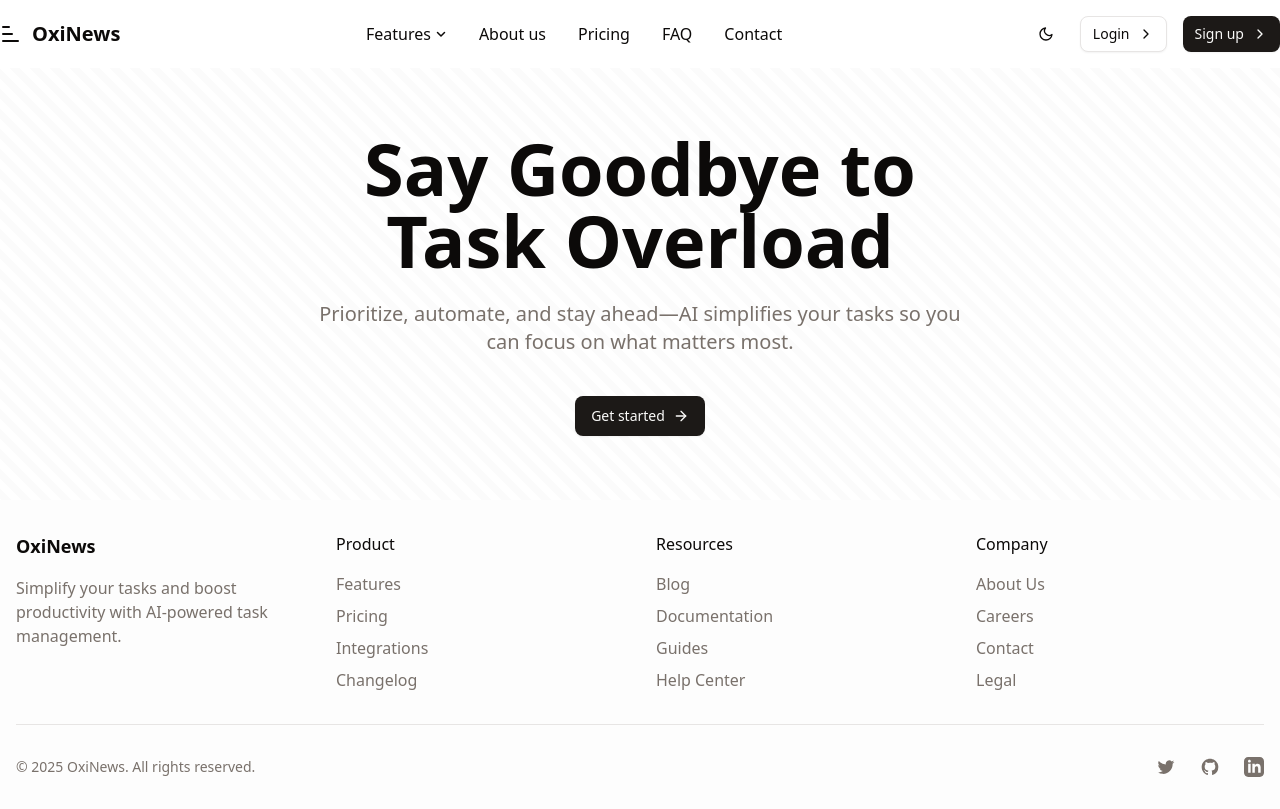
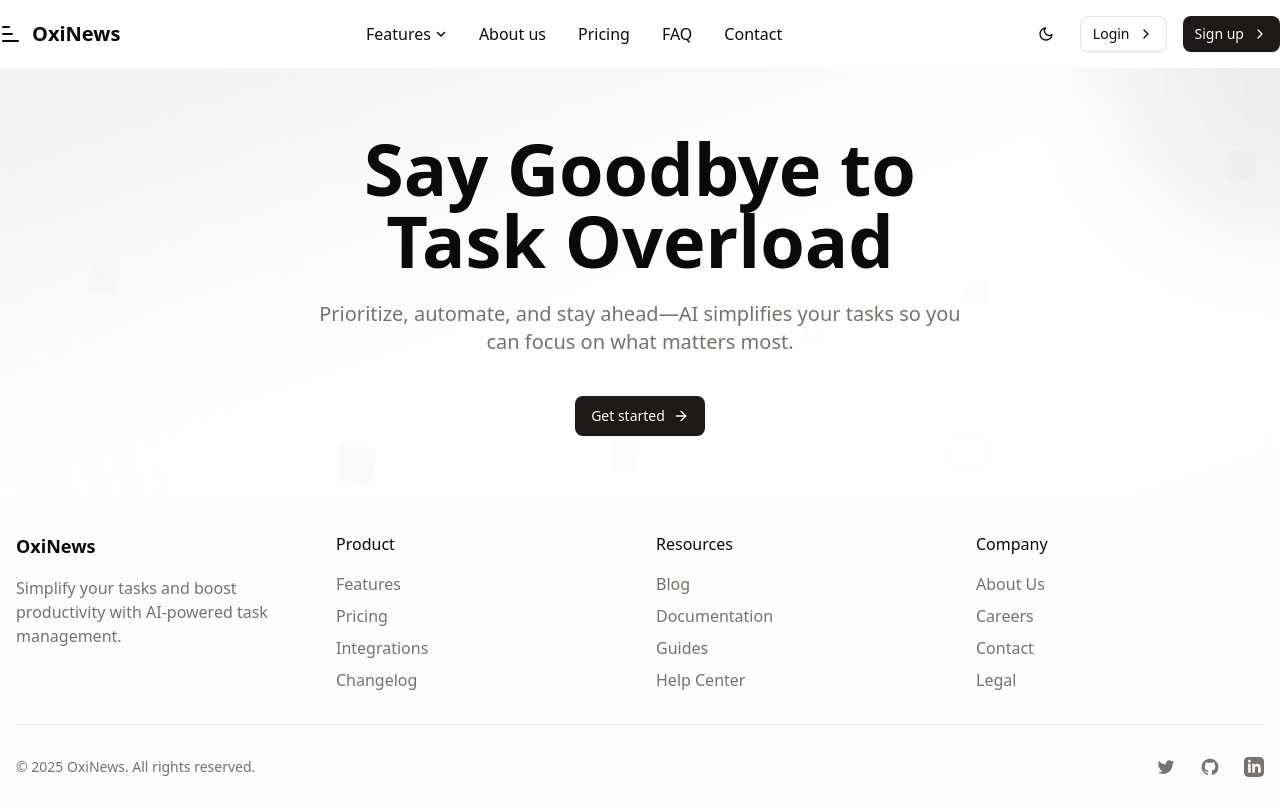
Before and after one commit to 10gyal/oxinews_v2, a Next.js app: page / in a window 1280 px wide. Built offline with nearby package versions, Linux system fonts and the light colour scheme.

Commit message:
subtle changes

```diff
--- /dev/null
+++ b/src/components/home/FloatingElements.tsx
@@ -0,0 +1,94 @@
+"use client";
+
+import { useEffect, useState } from "react";
+import { useTheme } from "@/components/providers/ThemeProvider";
+
+interface FloatingElement {
+  id: number;
+  x: number;
+  y: number;
+  size: number;
+  opacity: number;
+  rotation: number;
+  shape: "square" | "circle" | "triangle";
+  animationDuration: number;
+}
+
+export function FloatingElements() {
+  const { theme } = useTheme();
+  const [elements, setElements] = useState<FloatingElement[]>([]);
+
+  useEffect(() => {
+    // Generate random floating elements
+    const newElements: FloatingElement[] = [];
+    const shapes: ("square" | "circle" | "triangle")[] = ["square", "circle", "triangle"];
+
+    for (let i = 0; i < 15; i++) {
+      newElements.push({
+        id: i,
+        x: Math.random() * 100,
+        y: Math.random() * 100,
+        size: Math.random() * 30 + 10,
+        opacity: Math.random() * 0.07 + 0.03,
+        rotation: Math.random() * 360,
+        shape: shapes[Math.floor(Math.random() * shapes.length)],
+        animationDuration: Math.random() * 20 + 20
+      });
+    }
+
+    setElements(newElements);
+  }, []);
+
+  return (
+    <div className="absolute inset-0 overflow-hidden pointer-events-none">
+      {elements.map((element) => (
+        <div
+          key={element.id}
+          className={`absolute ${theme === "dark" ? "text-white" : "text-black"}`}
+          style={{
+            left: `${element.x}%`,
+            top: `${element.y}%`,
+            opacity: element.opacity,
+            transform: `rotate(${element.rotation}deg)`,
+            animation: `float ${element.animationDuration}s infinite ease-in-out`,
+            zIndex: 0
+          }}
+        >
+          {element.shape === "square" && (
+            <div
+              className={`border ${theme === "dark" ? "border-white/20" : "border-black/20"}`}
+              style={{ width: element.size, height: element.size }}
+            />
+          )}
+          {element.shape === "circle" && (
+            <div
+              className={`rounded-full border ${theme === "dark" ? "border-white/20" : "border-black/20"}`}
+              style={{ width: element.size, height: element.size }}
+            />
+          )}
+          {element.shape === "triangle" && (
+            <div
+              className={`w-0 h-0 border-l border-r border-b ${theme === "dark" ? "border-white/20" : "border-black/20"}`}
+              style={{
+                borderLeftWidth: element.size / 2,
+                borderRightWidth: element.size / 2,
+                borderBottomWidth: element.size
+              }}
+            />
+          )}
+        </div>
+      ))}
+
+      <style jsx global>{`
+        @keyframes float {
+          0%, 100% {
+            transform: translateY(0) rotate(0deg);
+          }
+          50% {
+            transform: translateY(-20px) rotate(10deg);
+          }
+        }
+      `}</style>
+    </div>
+  );
+}
--- a/src/components/home/HeroSection.tsx
+++ b/src/components/home/HeroSection.tsx
@@ -1,12 +1,34 @@
+"use client";
+
 import { Button } from "@/components/ui/button";
+import { useTheme } from "@/components/providers/ThemeProvider";
+import { FloatingElements } from "./FloatingElements";
 
 export function HeroSection() {
+  const { theme } = useTheme();
+
+  // Apply different styles based on theme
+  const circleColorPrimary = theme === "dark" ? "bg-primary/20" : "bg-primary/10";
+  const circleColorSecondary = theme === "dark" ? "bg-secondary/20" : "bg-secondary/10";
+
   return (
     <main className="flex-1 flex items-center justify-center relative overflow-hidden">
-      {/* Background Pattern */}
-      <div className="absolute inset-0 bg-[linear-gradient(45deg,transparent_25%,rgba(0,0,0,0.05)_25%,rgba(0,0,0,0.05)_50%,transparent_50%,transparent_75%,rgba(0,0,0,0.05)_75%)] bg-[length:20px_20px] opacity-30"></div>
+      {/* Enhanced Background */}
+      <div className="absolute inset-0 bg-gradient-to-br from-primary/5 via-background to-secondary/5"></div>
 
-      <div className="container mx-auto px-4 py-16 text-center z-10">
+      {/* Animated Circles */}
+      <div className="absolute inset-0 overflow-hidden">
+        <div className={`absolute -top-40 -right-40 w-80 h-80 ${circleColorPrimary} rounded-full blur-3xl animate-pulse`}></div>
+        <div className={`absolute -bottom-40 -left-40 w-80 h-80 ${circleColorSecondary} rounded-full blur-3xl animate-pulse`} style={{ animationDelay: '1s' }}></div>
+      </div>
+
+      {/* Subtle Grid Pattern */}
+      <div className="absolute inset-0 bg-[linear-gradient(90deg,var(--background)_1px,transparent_1px),linear-gradient(180deg,var(--background)_1px,transparent_1px)] bg-[size:40px_40px] opacity-[0.15]"></div>
+
+      {/* Floating Elements */}
+      <FloatingElements />
+
+      <div className="container mx-auto px-4 py-16 text-center z-10 relative">
         <h1 className="text-5xl md:text-7xl font-bold mb-6">
           Say Goodbye to<br />Task Overload
         </h1>
```
